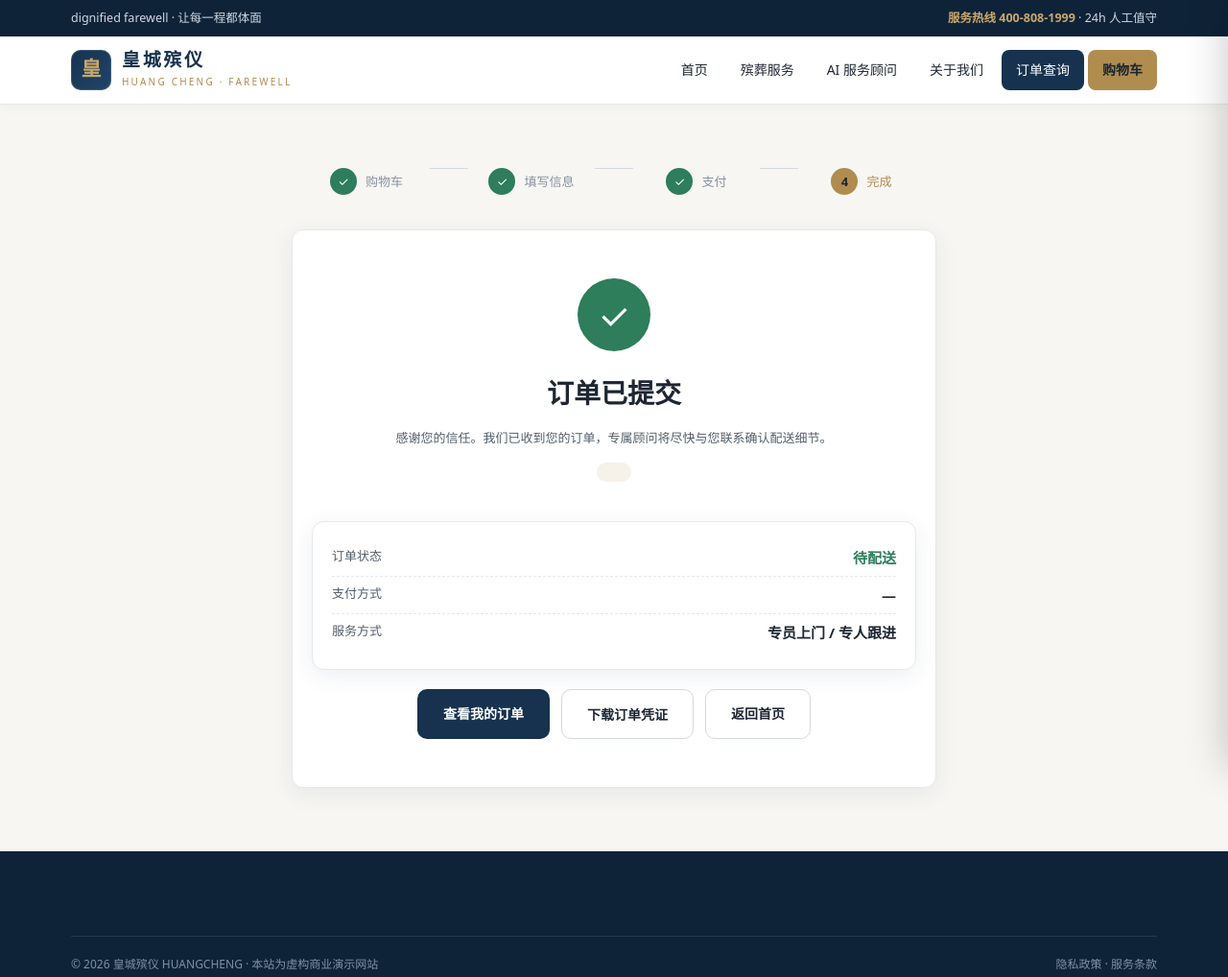
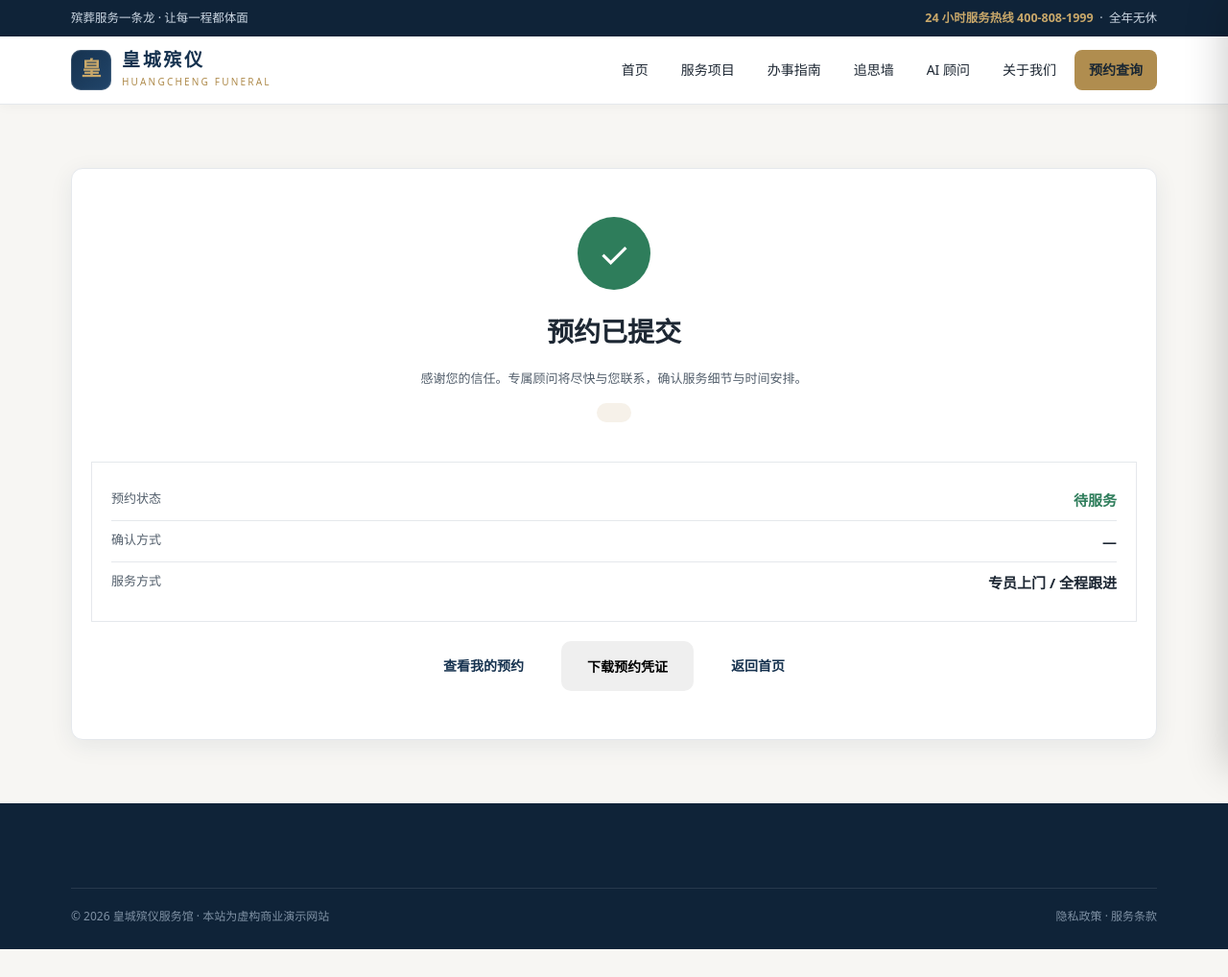
Before and after one commit to 1394641925/huangchengcheng, a plain HTML site: page success.html in a window 1280 px wide. Shown: the whole page at 96% size. After the commit the page ends 989 px from the top, so only its background shows below. Drawn offline with Linux system fonts and the light colour scheme.

Commit message:
重做殡仪馆门户站

```diff
--- a/success.html
+++ b/success.html
@@ -2,64 +2,64 @@
 <html lang="zh-CN">
 <head>
 <meta charset="UTF-8"><meta name="viewport" content="width=device-width,initial-scale=1">
-<title>下单成功 — 皇城殡仪</title><link rel="stylesheet" href="assets/style.css">
+<title>预约已提交 — 皇城殡仪</title><link rel="stylesheet" href="assets/style.css">
 </head>
 <body>
-<div class="topbar"><div class="wrap"><span> dignified farewell · 让每一程都体面</span><span><b>服务热线 400-808-1999</b> · 24h 人工值守</span></div></div>
+<div class="topbar"><div class="wrap"><span>殡葬服务一条龙 · 让每一程都体面</span><span><b>24 小时服务热线 400-808-1999</b> &nbsp;·&nbsp; 全年无休</span></div></div>
 <header class="sitehead"><div class="wrap">
-  <a class="logo" href="index.html"><div class="mark">皇</div><div class="txt"><b>皇城殡仪</b><span>HUANG CHENG · FAREWELL</span></div></a>
-  <nav class="nav"><a href="index.html">首页</a><a href="products.html">殡葬服务</a><a href="agent.html">AI 服务顾问</a><a href="about.html">关于我们</a><a href="orders.html" class="cur">订单查询</a><a href="cart.html" class="nav-cta">购物车 <span data-cart-count style="display:none">0</span></a></nav>
+  <a class="logo" href="index.html"><div class="mark">皇</div><div class="txt"><b>皇城殡仪</b><span>HUANGCHENG FUNERAL</span></div></a>
+  <nav class="nav"><a href="index.html">首页</a><a href="services.html">服务项目</a><a href="guide.html">办事指南</a><a href="memorial.html">追思墙</a><a href="agent.html">AI 顾问</a><a href="about.html">关于我们</a><a href="orders.html" class="nav-cta">预约查询</a></nav>
   <button class="burger" id="burger">☰ 菜单</button>
 </div></header>
-<div class="drawer-mask" id="drawerMask"></div><aside class="drawer" id="drawer">
+<div class="drawer-mask" id="drawerMask"></div>
+<aside class="drawer" id="drawer">
   <div class="dh"><b>皇城殡仪</b><button id="drawerClose">×</button></div>
-  <div class="dlist"><a href="index.html"><span class="ico">⌂</span>首页</a><a href="products.html"><span class="ico">衣</span>殡葬服务</a><a href="agent.html"><span class="ico">AI</span>AI 服务顾问</a><a href="about.html"><span class="ico">关</span>关于我们</a><a href="orders.html" class="cur"><span class="ico">单</span>订单查询</a><a href="cart.html"><span class="ico">篮</span>购物车</a></div>
-  <div class="df">服务热线 400-808-1999<br>24 小时人工值守 · 全国配送</div>
+  <div class="dlist">
+    <a href="index.html"><span class="ico">◈</span>首页</a><a href="services.html"><span class="ico">壹</span>服务项目</a>
+    <a href="guide.html"><span class="ico">贰</span>办事指南</a><a href="memorial.html"><span class="ico">叁</span>追思墙</a>
+    <a href="agent.html"><span class="ico">肆</span>AI 殡葬顾问</a><a href="about.html"><span class="ico">伍</span>关于我们</a>
+    <a href="orders.html"><span class="ico">陆</span>预约查询</a>
+  </div>
+  <div class="df">24 小时服务热线 400-808-1999<br>全年无休 · 市区 30 分钟响应</div>
 </aside>
 
-<section><div class="wrap" style="max-width:720px">
-  <div class="steps">
-    <div class="s done"><span class="n">✓</span><span class="t">购物车</span></div><div class="line"></div>
-    <div class="s done"><span class="n">✓</span><span class="t">填写信息</span></div><div class="line"></div>
-    <div class="s done"><span class="n">✓</span><span class="t">支付</span></div><div class="line"></div>
-    <div class="s on"><span class="n">4</span><span class="t">完成</span></div>
-  </div>
-  <div class="card success">
+<section><div class="wrap">
+  <div class="success card">
     <div class="check">✓</div>
-    <h2>订单已提交</h2>
-    <p class="small">感谢您的信任。我们已收到您的订单，专属顾问将尽快与您联系确认配送细节。</p>
+    <h2>预约已提交</h2>
+    <p class="small" style="margin-top:12px">感谢您的信任。专属顾问将尽快与您联系，确认服务细节与时间安排。</p>
     <div class="orderno" id="orderNo">HC-00000000-0000</div>
-    <div class="card" style="text-align:left;padding:18px 20px;margin:20px 0">
-      <div class="line" style="display:flex;justify-content:space-between;padding:6px 0;border-bottom:1px dashed var(--line)"><span class="small">订单状态</span><b style="color:var(--ok)">待配送</b></div>
-      <div class="line" style="display:flex;justify-content:space-between;padding:6px 0;border-bottom:1px dashed var(--line)"><span class="small">支付方式</span><b id="payInfo">—</b></div>
-      <div class="line" style="display:flex;justify-content:space-between;padding:6px 0"><span class="small">服务方式</span><b>专员上门 / 专人跟进</b></div>
+    <div style="text-align:left;padding:18px 20px;margin:20px 0;border:1px solid var(--line)">
+      <div style="display:flex;justify-content:space-between;padding:8px 0;border-bottom:1px solid var(--line)"><span class="small">预约状态</span><b style="color:var(--ok)">待服务</b></div>
+      <div style="display:flex;justify-content:space-between;padding:8px 0;border-bottom:1px solid var(--line)"><span class="small">确认方式</span><b id="payInfo">—</b></div>
+      <div style="display:flex;justify-content:space-between;padding:8px 0"><span class="small">服务方式</span><b>专员上门 / 全程跟进</b></div>
     </div>
     <div style="display:flex;gap:12px;justify-content:center;flex-wrap:wrap">
-      <a href="orders.html" class="btn btn-navy">查看我的订单</a>
-      <button class="btn btn-ghost" id="dlBtn">下载订单凭证</button>
-      <a href="index.html" class="btn btn-ghost">返回首页</a>
+      <a href="orders.html" class="btn btn-solid">查看我的预约</a>
+      <button class="btn btn-outline" id="dlBtn">下载预约凭证</button>
+      <a href="index.html" class="btn btn-outline">返回首页</a>
     </div>
   </div>
 </div></section>
 
-<footer class="foot"><div class="wrap"><div class="bottom"><span>© 2026 皇城殡仪 HUANGCHENG · 本站为虚构商业演示网站</span><span>隐私政策 · 服务条款</span></div></div></footer>
+<footer class="foot"><div class="wrap"><div class="bottom"><span>© 2026 皇城殡仪服务馆 · 本站为虚构商业演示网站</span><span>隐私政策 · 服务条款</span></div></div></footer>
 <script src="assets/data.js"></script><script src="assets/app.js"></script>
 <script>
 (function(){
   var no=new URLSearchParams(location.search).get('no')||sessionStorage.getItem('hc_last_order')||'';
   document.getElementById('orderNo').textContent=no;
   var order=window.HJ.readOrders().find(function(o){return o.no===no});
-  if(order)document.getElementById('payInfo').textContent=order.info.pay||'微信支付';
+  if(order)document.getElementById('payInfo').textContent=order.info.pay||'到店确认';
   document.getElementById('dlBtn').addEventListener('click',function(){
-    if(!order){window.HJToast('未找到订单');return}
-    var txt='皇城殡仪 HUANGCHENG · 订单凭证\n========================\n'+
-      '订单号：'+order.no+'\n下单时间：'+order.time+'\n状态：'+order.status+'\n'+
-      '支付方式：'+(order.info.pay||'—')+'\n\n收货人：'+order.info.name+'\n电话：'+order.info.phone+'\n地址：'+order.info.addr+'\n'+
-      '期望送达：'+order.info.time+'\n备注：'+(order.info.note||'无')+'\n\n商品：\n'+
+    if(!order){window.HJToast('未找到预约');return}
+    var txt='皇城殡仪服务馆 · 预约凭证\n========================\n'+
+      '预约编号：'+order.no+'\n提交时间：'+order.time+'\n状态：'+order.status+'\n'+
+      '确认方式：'+(order.info.pay||'—')+'\n\n联系人：'+order.info.name+'\n电话：'+order.info.phone+'\n地址：'+order.info.addr+'\n'+
+      '期望时间：'+order.info.time+'\n备注：'+(order.info.note||'无')+'\n\n服务项目：\n'+
       order.items.map(function(x,i){return (i+1)+'. '+x.name+' ['+x.size+'] × '+x.qty+' = '+window.HJ.money(x.price*x.qty)}).join('\n')+
-      '\n\n合计：'+window.HJ.money(order.total)+'\n\n（本站为虚构演示网站，此凭证仅供体验）';
+      '\n\n预估费用：'+window.HJ.money(order.total)+'\n\n（本站为虚构演示网站，此凭证仅供体验）';
     var blob=new Blob([txt],{type:'text/plain;charset=utf-8'}),a=document.createElement('a');
-    a.href=URL.createObjectURL(blob);a.download='皇城殡仪订单凭证-'+order.no+'.txt';a.click();URL.revokeObjectURL(a.href);
+    a.href=URL.createObjectURL(blob);a.download='皇城殡仪预约凭证-'+order.no+'.txt';a.click();URL.revokeObjectURL(a.href);
   });
   var c=document.getElementById('drawerClose');
   if(c)c.addEventListener('click',function(){document.getElementById('drawerMask').classList.remove('on');document.getElementById('drawer').classList.remove('on')});
```
